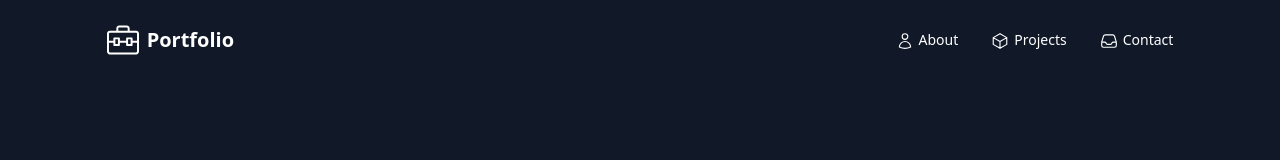
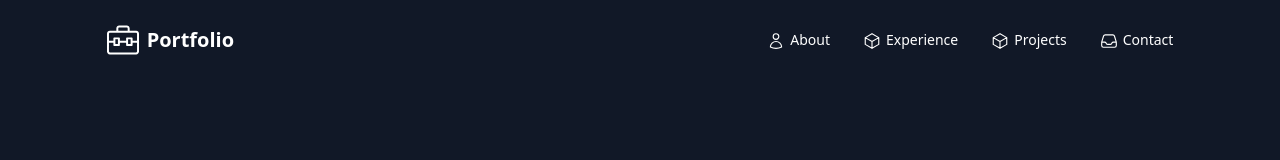
Before and after one commit to AndreMP97/portfolio, a React (Create React App) app: page / in a window 1280 px wide. Shown: the top 160 px of the page. Built offline with nearby package versions, Linux system fonts and the light colour scheme.

Commit message:
added a new link

```diff
--- a/src/components/navbar/index.jsx
+++ b/src/components/navbar/index.jsx
@@ -4,6 +4,7 @@ import Logo from "../../assets/portfolio.svg";
 
 const navigation = [
     { name: "About", href: "#about", current: false, icon: <UserIcon className="block h-10 w-10 mr-1 pt-0.5 md:h-5 md:w-5" /> },
+    { name: "Experience", href: "#skills", current: false, icon: <CubeIcon className="block h-10 w-10 mr-1 pt-0.5 md:h-5 md:w-5" /> },
     { name: "Projects", href: "#projects", current: false, icon: <CubeIcon className="block h-10 w-10 mr-1 pt-0.5 md:h-5 md:w-5" /> },
     { name: "Contact", href: "#contact", current: false, icon: <InboxIcon className="block h-10 w-10 mr-1 pt-0.5 md:h-5 md:w-5" /> },
 ]
```
